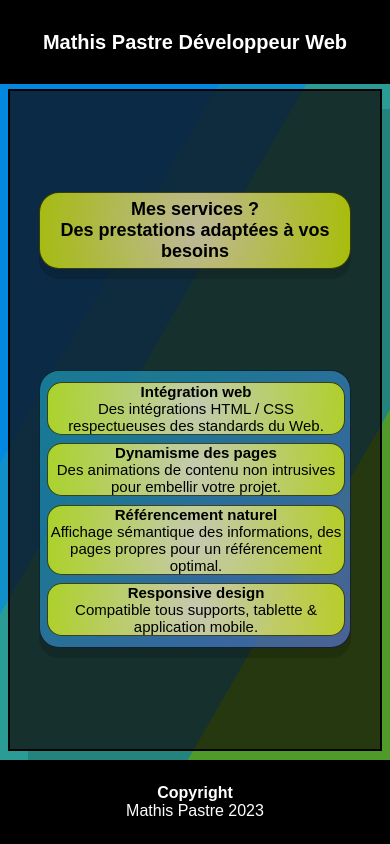
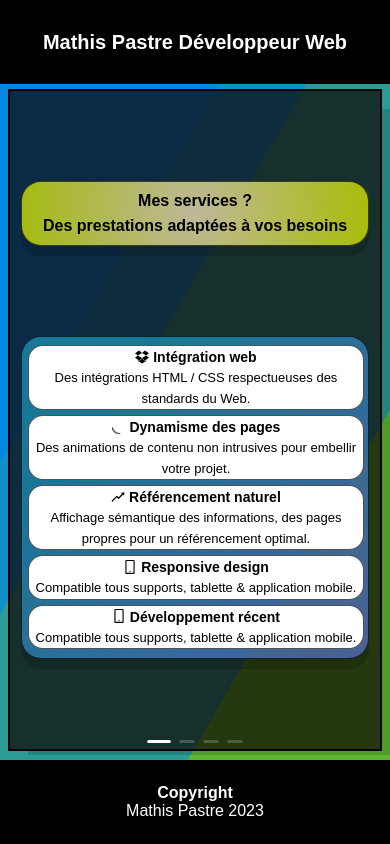
Before and after one commit to MathisPastreNelson/portfolio-mathis-pastre, a React (Create React App) app: page / in a window 390 px wide. Built offline with nearby package versions, Linux system fonts and the light colour scheme; a web font is replaced by a local one.

Commit message:
Utilisation de Ant design OK

```diff
--- a/package.json
+++ b/package.json
@@ -4,12 +4,14 @@
   "version": "0.1.0",
   "private": true,
   "dependencies": {
+    "@ant-design/icons": "^5.0.1",
     "@fortawesome/fontawesome-svg-core": "^6.2.1",
     "@fortawesome/free-solid-svg-icons": "^6.2.1",
     "@fortawesome/react-fontawesome": "^0.2.0",
     "@testing-library/jest-dom": "^5.16.5",
     "@testing-library/react": "^13.4.0",
     "@testing-library/user-event": "^13.5.0",
+    "antd": "^5.1.7",
     "gh-pages": "^5.0.0",
     "react": "^18.2.0",
     "react-dom": "^18.2.0",
--- a/src/components/Main.js
+++ b/src/components/Main.js
@@ -2,21 +2,17 @@ import React from 'react';
 import Slider from "react-slick";
 import "slick-carousel/slick/slick.css";
 import "slick-carousel/slick/slick-theme.css";
+import { Carousel } from 'antd';
+import { MobileOutlined, RiseOutlined, LoadingOutlined, DropboxOutlined } from '@ant-design/icons';
 // import { FontAwesomeIcon } from '@fortawesome/react-fontawesome'
 // import { faEnvelope, faWonSign } from '@fortawesome/free-solid-svg-icons'
 
 export default function Main() {
-    let settings = {
-        infinite: true,
-        speed: 500,
-        slidesToShow: 1,
-        slidesToScroll: 1,
-    };
-
     return (
         <div className='main_container'>
-            <Slider {...settings}>
-                <div className='card_container'>
+
+            <Carousel>
+                <div>
                     <section className="present">
                         <div className="title">
                             <h2> Mes services ?</h2>
@@ -24,22 +20,36 @@ export default function Main() {
                         </div>
                         <div className="article">
                             <div>
-                                <h3>Intégration web</h3>
+                                <h3>
+                                    <DropboxOutlined /> Intégration web
+                                </h3>
                                 <p>Des intégrations HTML / CSS
                                     respectueuses des standards du Web.</p>
                             </div>
                             <div>
-                                <h3>Dynamisme des pages</h3>
+                                <h3>
+                                    <LoadingOutlined /> Dynamisme des pages
+                                </h3>
                                 <p>Des animations de contenu non intrusives pour embellir votre projet.</p>
                             </div>
                             <div>
-                                <h3>Référencement naturel</h3>
+                                <h3>
+                                    <RiseOutlined /> Référencement naturel
+                                </h3>
                                 <p>Affichage sémantique des informations,
                                     des pages propres pour un référencement optimal.</p>
                             </div>
                             <div>
                                 <h3>
-                                    Responsive design
+                                    <MobileOutlined /> Responsive design
+                                </h3>
+                                <p>
+                                    Compatible tous supports, tablette & application mobile.
+                                </p>
+                            </div>
+                            <div>
+                                <h3>
+                                    <MobileOutlined /> Développement récent
                                 </h3>
                                 <p>
                                     Compatible tous supports, tablette & application mobile.
@@ -48,24 +58,17 @@ export default function Main() {
                         </div>
                     </section>
                 </div>
+                <div>
+                    <h1 style={{ color: "white", lineHeight: "300px" }}>Slide 2</h1>
+                </div>
+                <div>
+                    <h1 style={{ color: "white", lineHeight: "300px" }}>Slide 3</h1>
+                </div>
+                <div>
+                    <h1 style={{ color: "white", lineHeight: "300px" }}>Slide 4</h1>
+                </div>
+            </Carousel >
+        </div>
+    )
 
-
-                <div className='card_container'>
-                    <h3>2</h3>
-                </div>
-                <div className='card_container'>
-                    <h3>3</h3>
-                </div>
-                <div className='card_container'>
-                    <h3>4</h3>
-                </div>
-                <div className='card_container'>
-                    <h3>5</h3>
-                </div>
-                <div className='card_container'>
-                    <h3>6</h3>
-                </div>
-            </Slider >
-        </div >
-    );
 }
--- a/src/style/_animations.scss
+++ b/src/style/_animations.scss
@@ -9,7 +9,7 @@
 }
 
 .present:hover {
-    border-radius: 0% 0% 50% 50% / 0% 0% 5% 5%;
+    border-radius: 10px 10px 10px 10px;
     box-shadow: 10px 10px rgba(0, 0, 0, .25);
 }
 
--- a/src/style/_main.scss
+++ b/src/style/_main.scss
@@ -4,7 +4,7 @@
 }
 
 .card_container {
-    height: 80vh;
+    height: 90vh;
     vertical-align: middle;
     display: flex;
     justify-content: center;
@@ -13,8 +13,8 @@
 
 .present {
     width: 95vw;
-    margin: 5vh auto;
-    height: 70vh;
+    margin: 2.5vh auto;
+    height: 75vh;
     display: flex;
     justify-content: space-evenly;
     align-items: center;
@@ -45,12 +45,20 @@
 }
 
 .article>div {
-    margin: 5px;
-    background-image: radial-gradient(circle farthest-side, #fceabbbd, #e8f800b4);
+    margin: 3px;
+    background-color: white;
     width: 100%;
     border-radius: 15px;
     border: solid 1px rgba(0, 0, 0, 0.678);
+    transition: 300ms;
+    cursor: not-allowed;
 }
+
+.article>div:hover {
+    background-image: radial-gradient(circle farthest-side, #fceabbbd, #e8f800b4);
+    transform: scale(1, 1.05);
+}
+
 
 @keyframes gradient {
     0% {
@@ -73,18 +81,26 @@
     }
 
     .article>div {
-        margin: 0.5vh auto;
+        margin: 0.3vh auto;
     }
 
     h2 {
-        font-size: 18px;
+        font-size: 16px;
     }
 
     h3 {
-        font-size: 15px;
+        font-size: 14px;
     }
 
     div>p {
-        font-size: 15px;
+        font-size: 13px;
+    }
+
+    .article {
+        width: 90%;
+    }
+
+    .title {
+        width: 90%;
     }
 }
--- a/src/style/index.css
+++ b/src/style/index.css
@@ -71,7 +71,7 @@ header {
 }
 
 .card_container {
-  height: 80vh;
+  height: 90vh;
   vertical-align: middle;
   display: flex;
   justify-content: center;
@@ -80,8 +80,8 @@ header {
 
 .present {
   width: 95vw;
-  margin: 5vh auto;
-  height: 70vh;
+  margin: 2.5vh auto;
+  height: 75vh;
   display: flex;
   justify-content: space-evenly;
   align-items: center;
@@ -113,11 +113,18 @@ header {
 }
 
 .article > div {
-  margin: 5px;
-  background-image: radial-gradient(circle farthest-side, rgba(252, 234, 187, 0.7411764706), rgba(232, 248, 0, 0.7058823529));
+  margin: 3px;
+  background-color: white;
   width: 100%;
   border-radius: 15px;
   border: solid 1px rgba(0, 0, 0, 0.678);
+  transition: 300ms;
+  cursor: not-allowed;
+}
+
+.article > div:hover {
+  background-image: radial-gradient(circle farthest-side, rgba(252, 234, 187, 0.7411764706), rgba(232, 248, 0, 0.7058823529));
+  transform: scale(1, 1.05);
 }
 
 @-webkit-keyframes gradient {
@@ -149,16 +156,22 @@ header {
     margin: 0.5vh auto;
   }
   .article > div {
-    margin: 0.5vh auto;
+    margin: 0.3vh auto;
   }
   h2 {
-    font-size: 18px;
+    font-size: 16px;
   }
   h3 {
-    font-size: 15px;
+    font-size: 14px;
   }
   div > p {
-    font-size: 15px;
+    font-size: 13px;
+  }
+  .article {
+    width: 90%;
+  }
+  .title {
+    width: 90%;
   }
 }
 .present {
@@ -171,7 +184,7 @@ header {
 }
 
 .present:hover {
-  border-radius: 0% 0% 50% 50%/0% 0% 5% 5%;
+  border-radius: 10px 10px 10px 10px;
   box-shadow: 10px 10px rgba(0, 0, 0, 0.25);
 }
 
```
Also changed, not shown: 2 other files (tests, documents, lock files or other folders).
